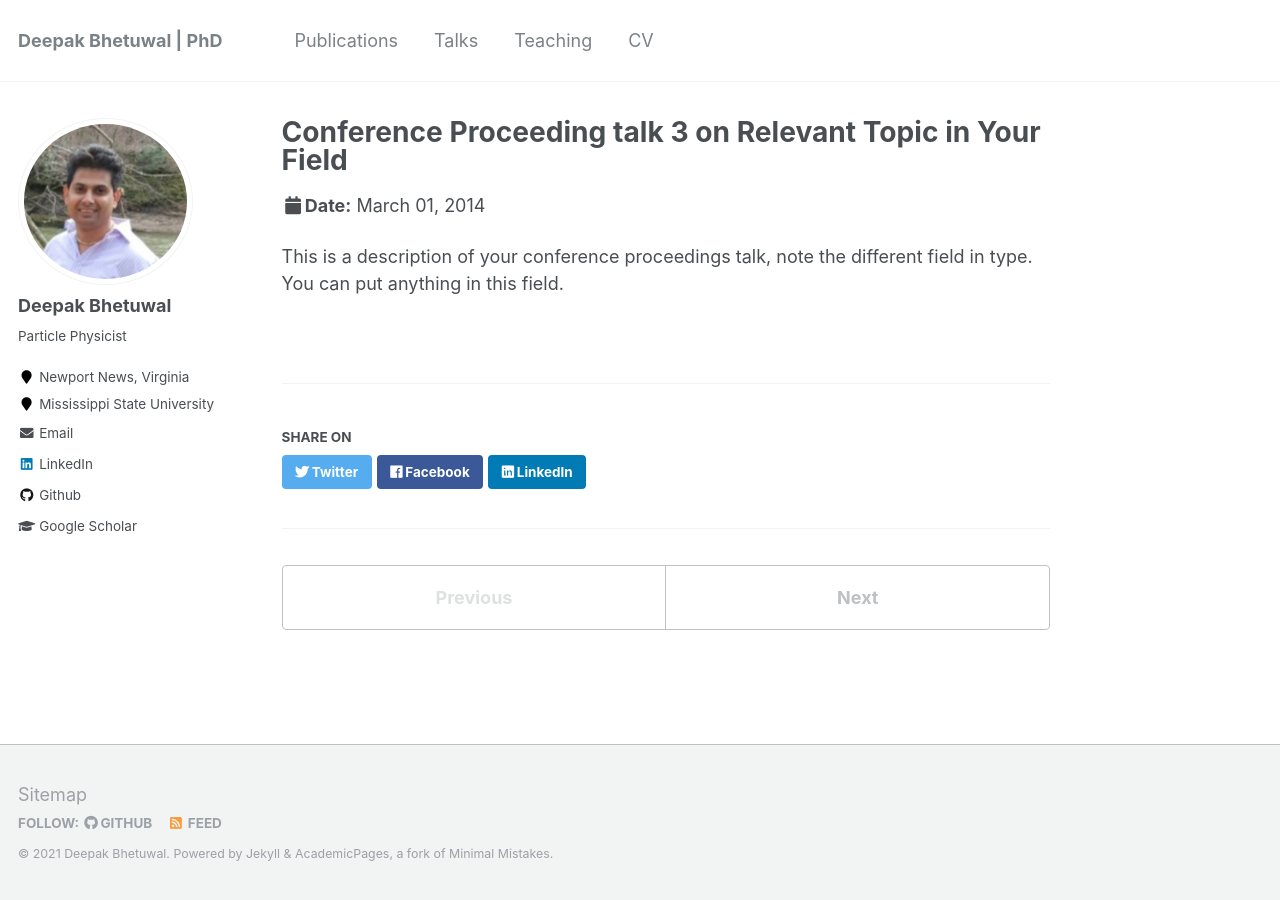
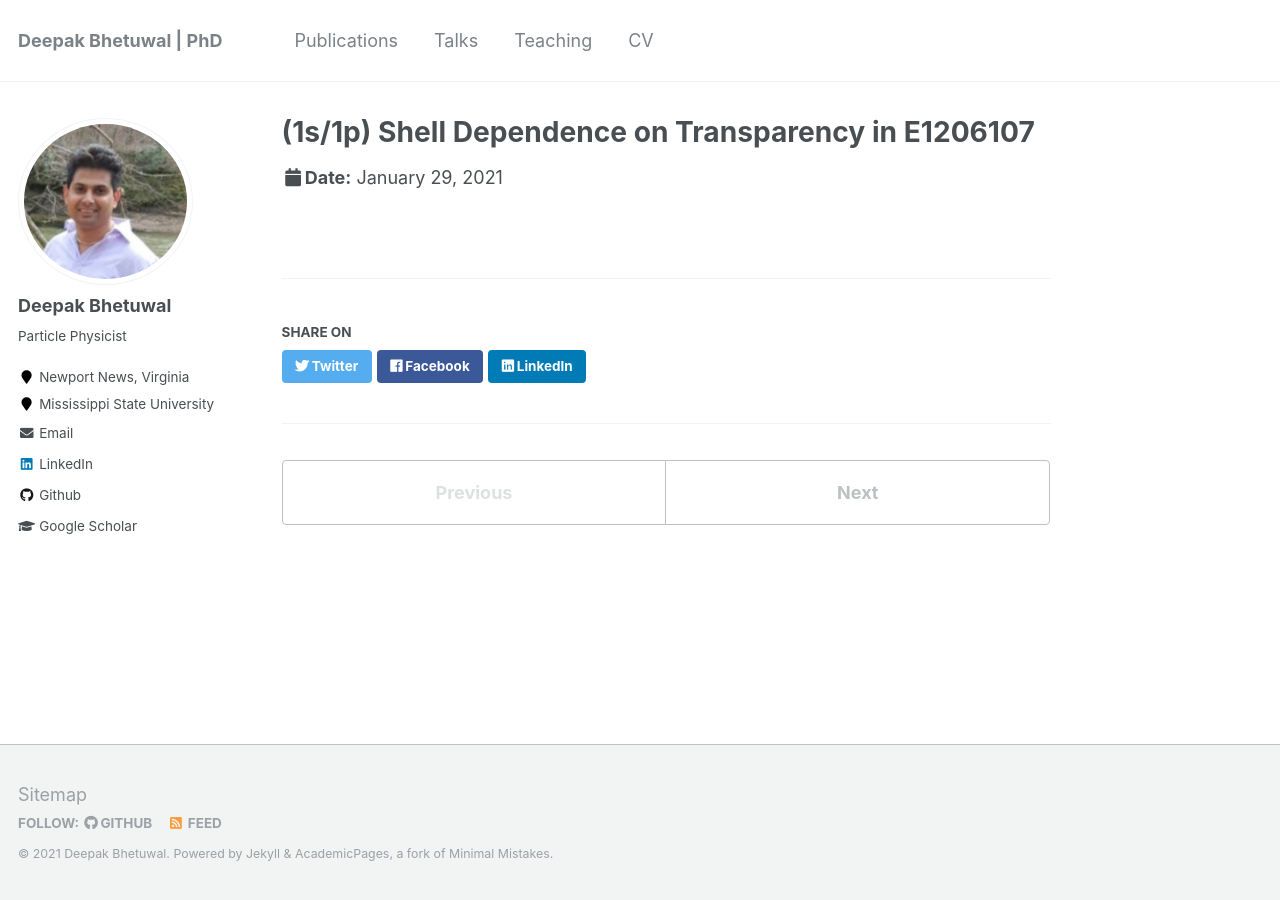
Before and after one commit to dkb208/dkb208.github.io, a Jekyll site: the page built from _talks/2014-03-01-talk-3.md, in a window 1280 px wide. Built offline with Jekyll 4.4.1, drawn with Linux system fonts in a browser that asks for light colours.

Commit message:
Update 2014-03-01-talk-3.md

```diff
--- a/_talks/2014-03-01-talk-3.md
+++ b/_talks/2014-03-01-talk-3.md
@@ -1,11 +1,9 @@
 ---
-title: "Conference Proceeding talk 3 on Relevant Topic in Your Field"
+title: "(1s/1p) Shell Dependence on Transparency in E1206107"
 collection: talks
-type: "Conference proceedings talk"
+type: "Hall C Collaboration Meeting"
 permalink: /talks/2014-03-01-talk-3
-venue: "Testing Institute of America 2014 Annual Conference"
-date: 2014-03-01
-location: "Los Angeles, CA"
+venue: "Thomas Jefferson National Accelerator Facility (Jefferson lab)"
+date: 2021-01-29
+location: "Virtual"
 ---
-
-This is a description of your conference proceedings talk, note the different field in type. You can put anything in this field.
```
